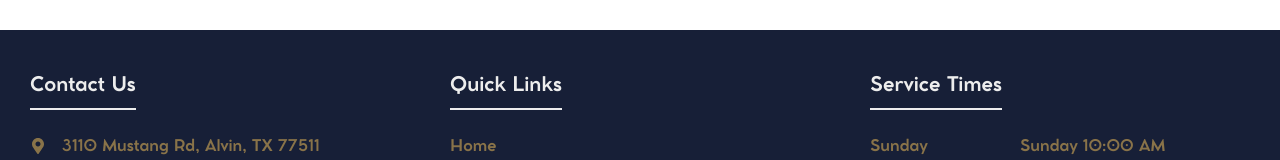
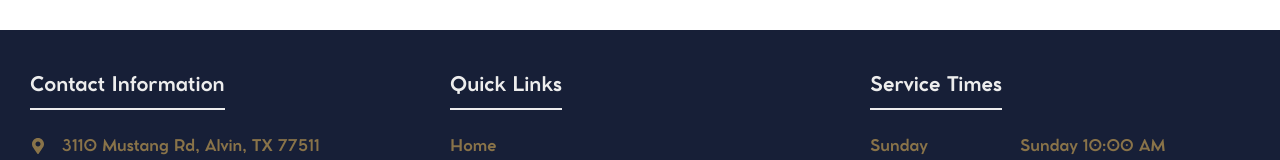
Before and after one commit to Mitsananikone/loc-all, a Next.js app: page / in a window 1280 px wide. Shown: the part 9380-9540 px from the top of the page. Built offline with nearby package versions, Linux system fonts and the light colour scheme.

Commit message:
Changed Contact Us to COntact Information

```diff
--- a/pages/footer/footer.jsx
+++ b/pages/footer/footer.jsx
@@ -19,7 +19,7 @@ const Footer = () => {
       <div className={styles.footerContent}>
         {/* Contact Information */}
         <div className={styles.footerSection}>
-          <h3 className={styles.footerHeading}>Contact Us</h3>
+          <h3 className={styles.footerHeading}>Contact Information</h3>
           <ul className={styles.contactList}>
             <li>
               <FaMapMarkerAlt className={styles.icon} />
```
